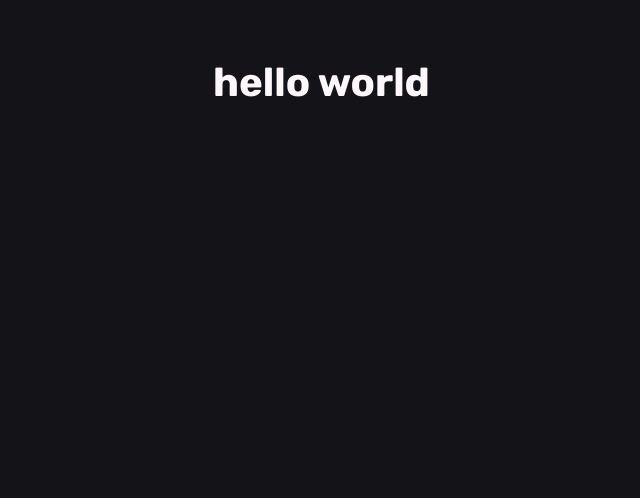
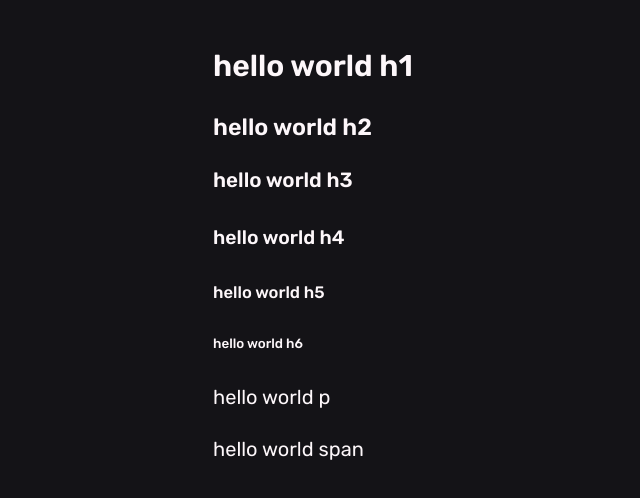
Before and after one commit to copperdevs/personal-site, an Astro site: page / in a window 1280 px wide. Shown: the whole page, without its empty margins (52-692 px from the left). Built offline with nearby package versions, Linux system fonts and the light colour scheme; Astro itself is replaced by a stand-in of ours.

Commit message:
text elements

```diff
--- a/src/pages/index.astro
+++ b/src/pages/index.astro
@@ -3,5 +3,12 @@ import BaseLayout from "../layouts/BaseLayout.astro";
 ---
 
 <BaseLayout title="copperdevs" description="stuff" pageTitle="home">
-  <h1>hello world</h1>
+  <h1>hello world h1</h1>
+  <h2>hello world h2</h2>
+  <h3>hello world h3</h3>
+  <h4>hello world h4</h4>
+  <h5>hello world h5</h5>
+  <h6>hello world h6</h6>
+  <p>hello world p</p>
+  <span>hello world span</span>
 </BaseLayout>
--- a/src/styles/main.css
+++ b/src/styles/main.css
@@ -45,3 +45,82 @@ main {
   cursor: default;
   flex: 1;
 }
+
+.no-spacing {
+  margin: 0px;
+  padding: 0px;
+}
+
+@media screen and (max-width: 480px) {
+  .show-on-desktop {
+    display: none;
+  }
+}
+
+@media screen and (min-width: 481px) {
+  .hide-on-desktop {
+    display: none;
+  }
+}
+
+h1 {
+  display: block;
+  font-size: 1.5em;
+  margin-top: 0.61em;
+  margin-bottom: 0.61em;
+  margin-left: 0;
+  margin-right: 0;
+  font-weight: 600;
+}
+
+h2 {
+  display: block;
+  font-size: 1.17em;
+  margin-top: 0.78em;
+  margin-bottom: 0.78em;
+  margin-left: 0;
+  margin-right: 0;
+  font-weight: 580;
+}
+
+h3 {
+  display: block;
+  font-size: 1.03em;
+  margin-top: 0.89em;
+  margin-bottom: 0.89em;
+  margin-left: 0;
+  margin-right: 0;
+  font-weight: 560;
+}
+
+h4 {
+  display: block;
+  font-size: 0.97em;
+  margin-top: 1.26em;
+  margin-bottom: 1.26em;
+  margin-left: 0;
+  margin-right: 0;
+  font-weight: 540;
+}
+
+h5 {
+  display: block;
+  font-size: 0.99em;
+  font-size: 0.83em;
+  margin-top: 1.6em;
+  margin-bottom: 1.6em;
+  margin-left: 0;
+  margin-right: 0;
+  font-weight: 520;
+}
+
+h6 {
+  display: block;
+  font-size: 0.98em;
+  font-size: 0.67em;
+  margin-top: 2em;
+  margin-bottom: 2em;
+  margin-left: 0;
+  margin-right: 0;
+  font-weight: 500;
+}
```
